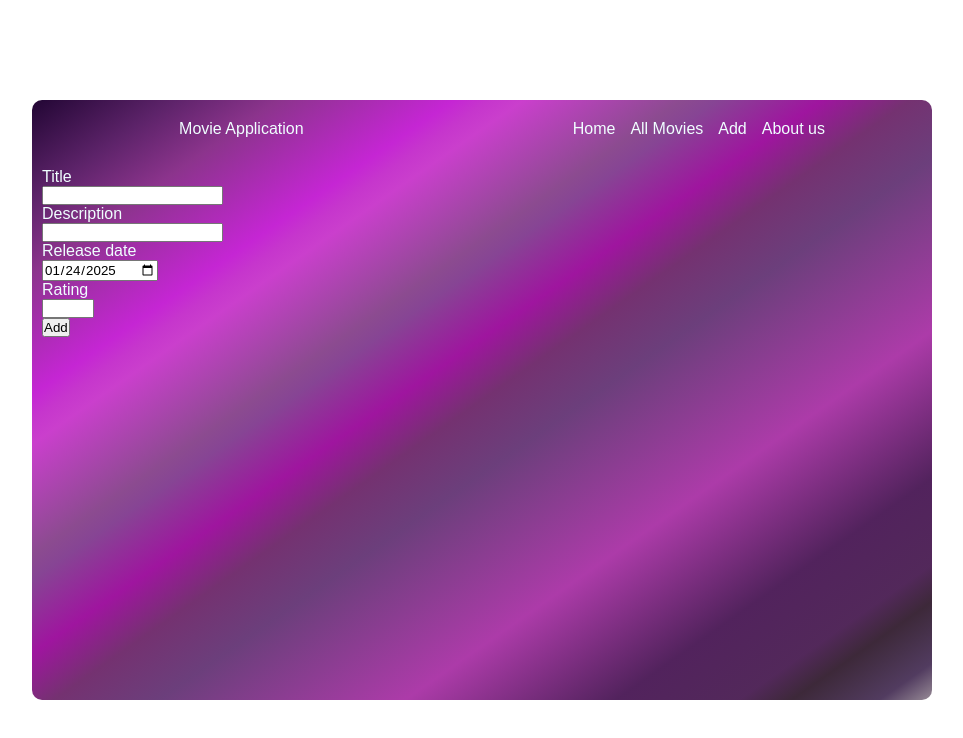
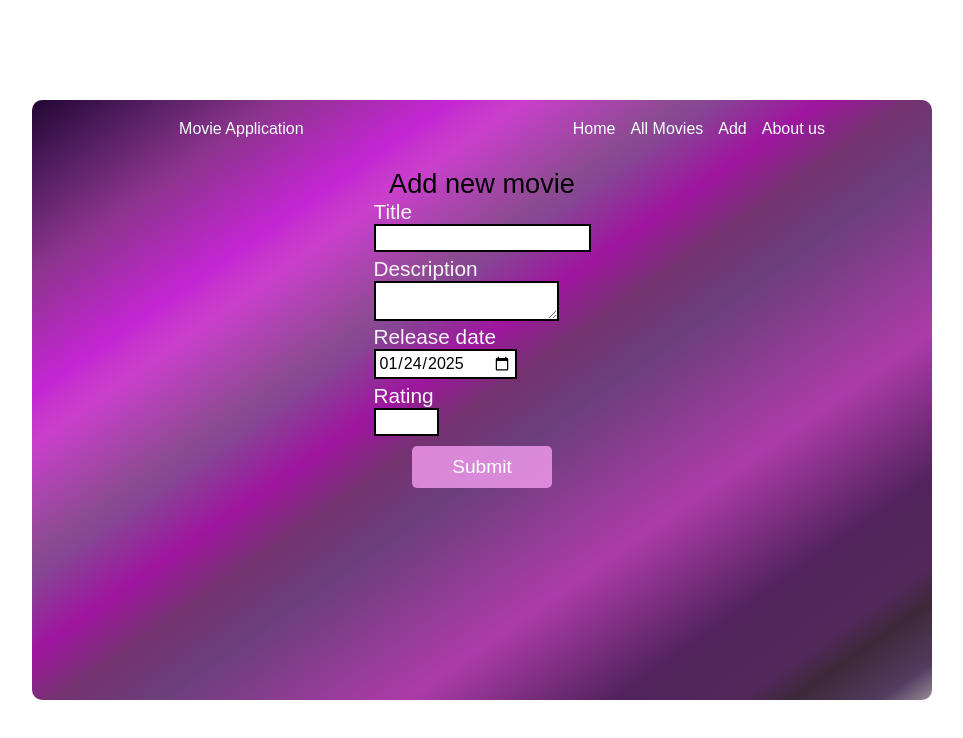
Before and after one commit to NaghmehGhorashi/Movie-App-group-project, a React (Vite) app: page /add in a window 1280 px wide. Shown: the top 738 px of the page, without its empty margins (158-1121 px from the left). Built offline with nearby package versions, Linux system fonts and the light colour scheme; no server answers.

Commit message:
Styled add page

```diff
--- a/src/App.jsx
+++ b/src/App.jsx
@@ -1,4 +1,4 @@
-import React from 'react';
+
 import { Routes, Route } from 'react-router-dom';
 import { MoviesProvider } from './context/MoviesContext';
 import Home from './pages/home/home';
--- a/src/pages/add/add.jsx
+++ b/src/pages/add/add.jsx
@@ -79,29 +79,33 @@ function Add() {
 {/* write ur code here */}
 <div className={styled.container}>
 <div className={styled.wrapper}>
+	<h1>Add new movie</h1>
 	<form action="" onSubmit={() => addMovie(event, movieData)}>
-								<p>Title</p>
+		<h2>Title</h2>
 		<input
 			type="text"
 			name="original_title"
 			value={movieData.original_title}
 			onChange={handleChange}
+			className={style.textInput}
 		/>
-								<p>Description</p>
-								<input
+		<h2>Description</h2>
+		<textarea
+
 			type="text"
 			name="overview"
 			value={movieData.overview}
 			onChange={handleChange}
+			className={style.textInput}
 		/>
-								<p>Release date</p>
+		<h2>Release date</h2>
 		<input
 			type="date"
 			name="release_date"
 			value={movieData.release_date}
 			onChange={handleChange}
 		/>
-								<p>Rating</p>
+		<h2>Rating</h2>
 		<input
 			type="number"
 			min={1}
@@ -111,8 +115,8 @@ function Add() {
 			onChange={handleChange}
 		/>
 		<br />
-								<button type="submit" aria-label="Add" tabIndex={0}>
-									Add
+		<button className={style.submitButton} type="submit" aria-label="Add" tabIndex={0}>
+			Submit
 		</button>
 	</form>
 </div>
--- a/src/pages/add/add.module.css
+++ b/src/pages/add/add.module.css
@@ -6,13 +6,9 @@
 	display: flex;
 	align-items: center;
 	justify-content: center;
-
-
-
 }
 
 .wrapper {
-
 	margin: 10px;
 	height: 500px;
 
@@ -21,6 +17,7 @@
 	overflow-x: hidden;
 	width: 100%;
 
+	text-align: center;
 }
 
 .articles {
@@ -54,3 +51,54 @@
 	margin-top: 5px;
 	cursor: pointer;
 }
+
+form {
+	margin-inline: auto;
+	max-width: min-content;
+    text-align: start;
+}
+
+h1 {
+	font-weight: 400;
+	font-size: 1.7rem;
+}
+
+h2 {
+	font-size: 1.3rem;
+	color: whitesmoke;
+	font-weight: 300;
+}
+
+input {
+	border: solid 2px black;
+	font-size: 1rem;
+	margin-bottom: 5px;
+	padding: 3px;
+}
+
+input:focus,
+textarea:focus {
+	outline: none;
+}
+
+textarea {
+	border: solid 2px black;
+	max-width: 100%;
+	resize: vertical;
+	padding: 3px;
+	min-height: 20px;
+}
+
+.submitButton {
+	display: block;
+	background-color: #fea2f8bf;
+	color: white;
+	text-align: center;
+    font-size: 1.2rem;
+	text-decoration: none;
+	border-radius: 5px;
+    border-style: none;
+    cursor: pointer;
+    padding: 10px 40px;
+    margin: 5px auto;
+}
```
Lines whose indentation alone changed are shown as unchanged.
